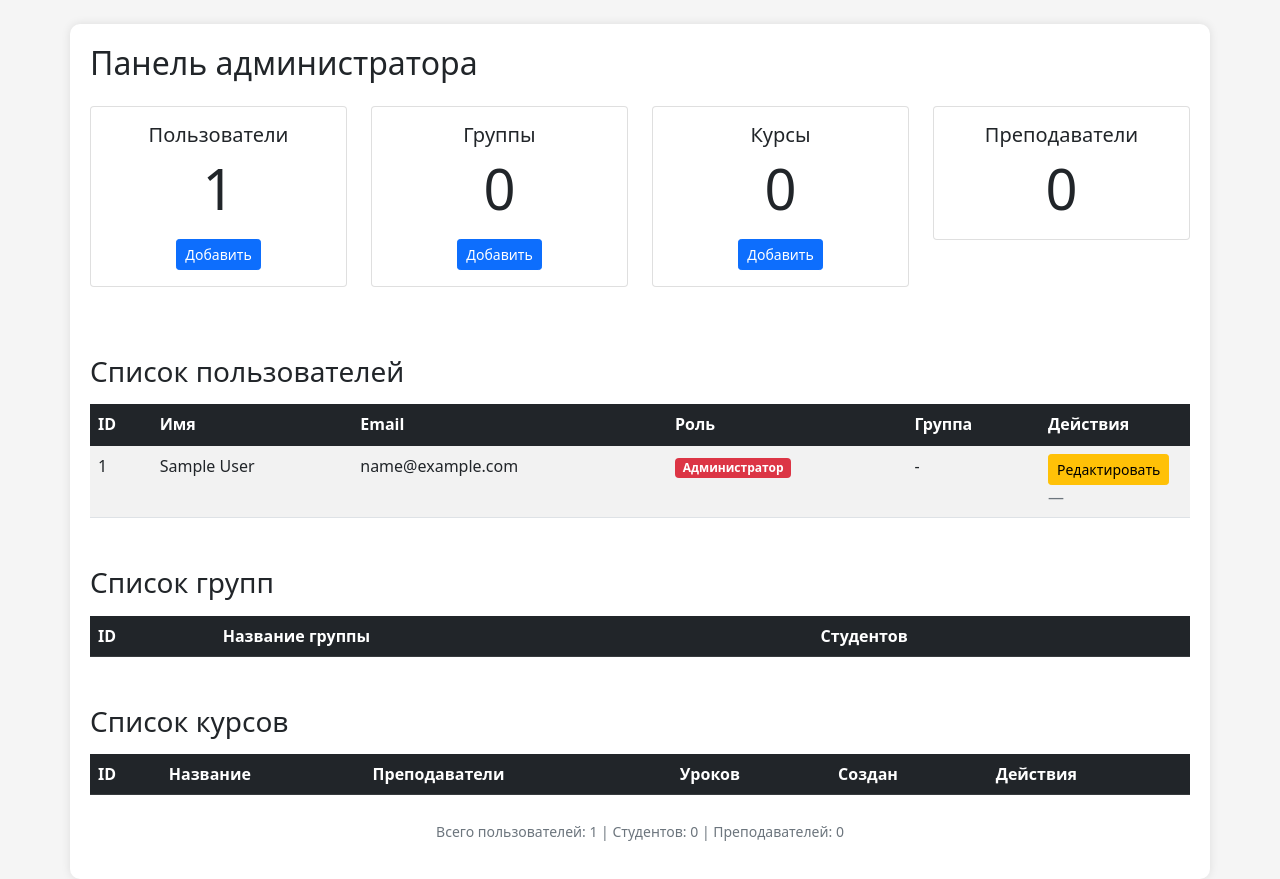
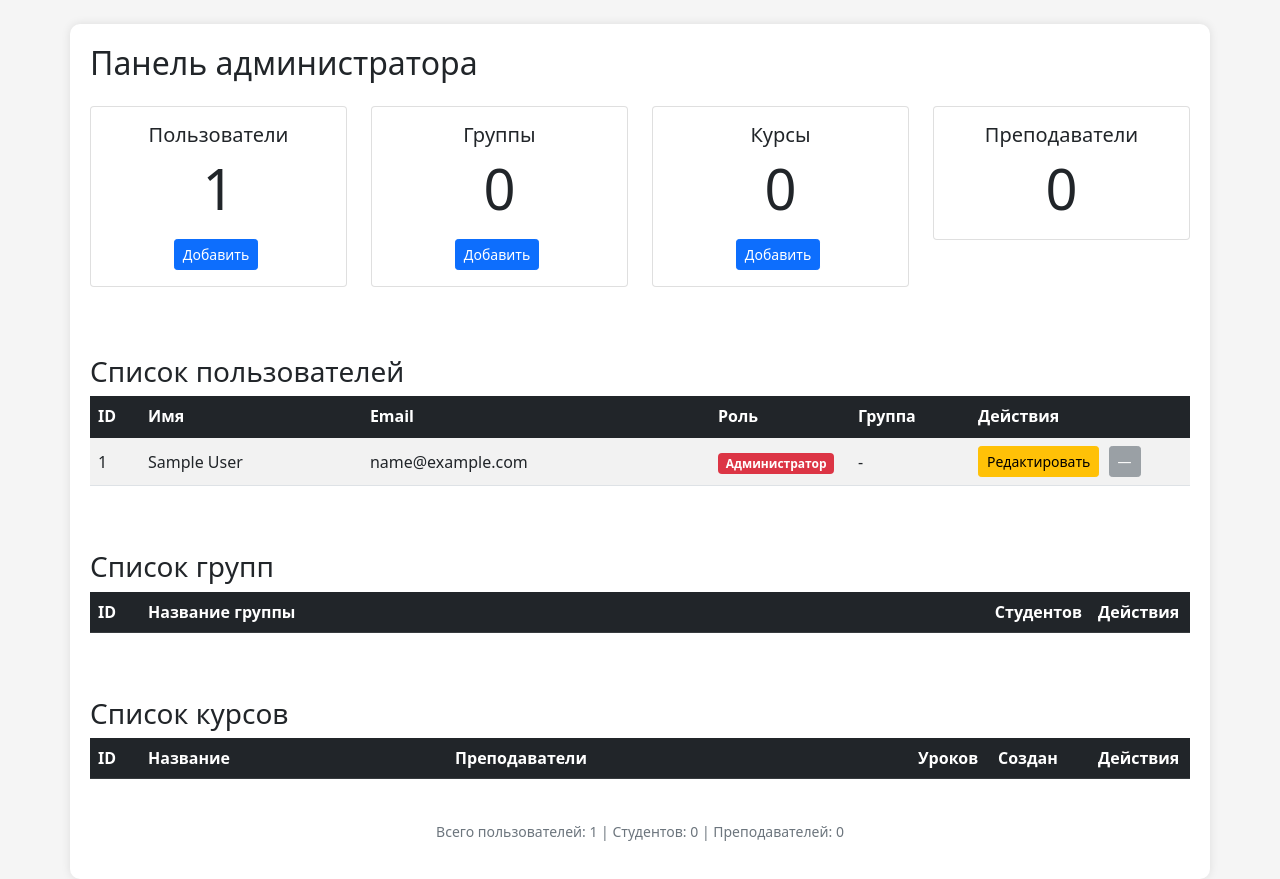
Before and after one commit to nw248/DWWIP, a Flask app: page /admin in a window 1280 px wide. Shown: the part 56-935 px from the top of the page. Run offline with Flask 3, Linux system fonts and the light colour scheme; the visitor is signed in with stand-in values (Sample User, id 1); data comes from the database, SQL or seed files in the repository; data that the repository does not hold is empty; some libraries are stand-ins or nearby versions.

Commit message:
добавлены стили и кнопка удалить группу у админа

```diff
--- a/app.py
+++ b/app.py
@@ -443,6 +443,32 @@ def course_group(course_id, group_id):
     students = User.query.filter_by(group_id=group.id, role='student').all()
 
     return render_template('course_group.html', course=course, group=group, lessons=lessons, students=students)
+
+@app.route('/admin/delete_group/<int:group_id>', methods=['POST'])
+@login_required
+def delete_group(group_id):
+    if current_user.role != 'admin':
+        flash('Доступ запрещен', 'danger')
+        return redirect(url_for('index'))
+
+    group = Group.query.get_or_404(group_id)
+    group_name = group.name
+
+    # У всех студентов этой группы сбрасываем group_id
+    for student in group.students:
+        student.group_id = None
+
+    # Удаляем связи группы с уроками (через модель GroupLesson)
+    GroupLesson.query.filter_by(group_id=group_id).delete()
+
+    # Удаляем связи группы с курсами (через таблицу group_course)
+    db.session.execute(group_course.delete().where(group_course.c.group_id == group_id))
+
+    db.session.delete(group)
+    db.session.commit()
+
+    flash(f'Группа "{group_name}" удалена', 'success')
+    return redirect(url_for('admin_dashboard'))
 
 @app.route('/course/<int:course_id>/group/<int:group_id>/add_lesson', methods=['GET', 'POST'])
 @login_required
--- /dev/null
+++ b/static/css/style.css
@@ -0,0 +1,71 @@
+/* Основные стили */
+body {
+    background-color: #f5f5f5;
+}
+
+.container {
+    background-color: white;
+    border-radius: 10px;
+    padding: 20px;
+    box-shadow: 0 0 10px rgba(0,0,0,0.1);
+    min-height: 500px;
+}
+
+/* Карточки */
+.card {
+    margin-bottom: 20px;
+    transition: transform 0.2s;
+}
+.card:hover {
+    transform: translateY(-2px);
+    box-shadow: 0 4px 15px rgba(0,0,0,0.1);
+}
+
+/* Карточки статистики в админ-панели */
+.card.text-center {
+    transition: all 0.2s;
+}
+.card.text-center:hover {
+    transform: translateY(-3px);
+}
+
+/* Таблицы */
+.table-hover tbody tr:hover {
+    background-color: rgba(13, 110, 253, 0.05);
+}
+
+/* Кнопки в таблицах */
+.btn-sm {
+    margin-right: 5px;
+}
+
+/* Сообщения (flash) */
+.alert {
+    margin-top: 10px;
+}
+
+/* Бейджи ролей */
+.badge.bg-danger {
+    background-color: #dc3545 !important;
+}
+.badge.bg-primary {
+    background-color: #0d6efd !important;
+}
+.badge.bg-success {
+    background-color: #198754 !important;
+}
+
+/* Модальные окна */
+.modal-header.bg-danger, .modal-header.bg-warning, .modal-header.bg-primary {
+    color: white;
+}
+
+/* Формы */
+.form-label {
+    font-weight: 500;
+}
+
+/* Навигация */
+.navbar {
+    margin-bottom: 20px;
+}
--- a/templates/admin_dashboard.html
+++ b/templates/admin_dashboard.html
@@ -42,15 +42,16 @@
 </div>
 
 <h3 class="mt-5">Список пользователей</h3>
-<table class="table table-striped table-hover mt-3">
+<div class="table-responsive">
+    <table class="table table-striped table-hover align-middle">
         <thead class="table-dark">
             <tr>
-            <th>ID</th>
+                <th style="width: 50px">ID</th>
                 <th>Имя</th>
                 <th>Email</th>
-            <th>Роль</th>
-            <th>Группа</th>
-            <th style="width: 150px">Действия</th>
+                <th style="width: 140px">Роль</th>
+                <th style="width: 120px">Группа</th>
+                <th style="width: 220px">Действия</th>
             </tr>
         </thead>
         <tbody>
@@ -69,26 +70,33 @@
                     {% endif %}
                 </td>
                 <td>{{ user.group.name if user.group else '-' }}</td>
-            <td>
-                <a href="{{ url_for('edit_user', user_id=user.id) }}" class="btn btn-sm btn-warning">Редактировать</a>
+                <td style="white-space: nowrap;">
+                    <form method="GET" action="{{ url_for('edit_user', user_id=user.id) }}" style="display:inline;">
+                        <button type="submit" class="btn btn-warning btn-sm">Редактировать</button>
+                    </form>
                     {% if user.role != 'admin' %}
-                    <a href="{{ url_for('delete_user', user_id=user.id) }}" class="btn btn-sm btn-danger" onclick="return confirm('Удалить пользователя {{ user.name }}?')">Удалить</a>
+                    <form method="GET" action="{{ url_for('delete_user', user_id=user.id) }}" style="display:inline;" onsubmit="return confirm('Удалить пользователя {{ user.name }}?')">
+                        <button type="submit" class="btn btn-danger btn-sm">Удалить</button>
+                    </form>
                     {% else %}
-                    <span class="text-muted">—</span>
+                    <button class="btn btn-secondary btn-sm" disabled>—</button>
                     {% endif %}
                 </td>
             </tr>
             {% endfor %}
         </tbody>
     </table>
+</div>
 
 <h3 class="mt-5">Список групп</h3>
-<table class="table table-striped table-hover mt-3">
+<div class="table-responsive">
+    <table class="table table-striped table-hover align-middle">
         <thead class="table-dark">
             <tr>
-            <th>ID</th>
+                <th style="width: 50px">ID</th>
                 <th>Название группы</th>
-            <th>Студентов</th>
+                <th style="width: 100px">Студентов</th>
+                <th style="width: 100px">Действия</th>
             </tr>
         </thead>
         <tbody>
@@ -97,21 +105,29 @@
                 <td>{{ group.id }}</td>
                 <td>{{ group.name }}</td>
                 <td>{{ group.students|length }}</td>
+                <td>
+                    <form method="POST" action="{{ url_for('delete_group', group_id=group.id) }}"
+                          onsubmit="return confirm('Удалить группу {{ group.name }}?')" style="display:inline;">
+                        <button type="submit" class="btn btn-sm btn-danger">Удалить</button>
+                    </form>
+                </td>
             </tr>
             {% endfor %}
         </tbody>
     </table>
+</div>
 
 <h3 class="mt-5">Список курсов</h3>
-<table class="table table-striped table-hover mt-3">
+<div class="table-responsive">
+    <table class="table table-striped table-hover align-middle">
         <thead class="table-dark">
             <tr>
-            <th>ID</th>
+                <th style="width: 50px">ID</th>
                 <th>Название</th>
                 <th>Преподаватели</th>
-            <th>Уроков</th>
-            <th>Создан</th>
-            <th>Действия</th>
+                <th style="width: 80px">Уроков</th>
+                <th style="width: 100px">Создан</th>
+                <th style="width: 100px">Действия</th>
             </tr>
         </thead>
         <tbody>
@@ -130,7 +146,7 @@
                 <td>{{ course.created_at.strftime('%d.%m.%Y') if course.created_at else '-' }}</td>
                 <td>
                     <form method="POST" action="{{ url_for('delete_course', course_id=course.id) }}"
-                      onsubmit="return confirm('Удалить курс {{ course.title }}? Все уроки и ответы студентов будут удалены!');">
+                          onsubmit="return confirm('Удалить курс {{ course.title }}?')" style="display:inline;">
                         <button type="submit" class="btn btn-sm btn-danger">Удалить</button>
                     </form>
                 </td>
@@ -138,6 +154,7 @@
             {% endfor %}
         </tbody>
     </table>
+</div>
 
 <p class="text-muted mt-4 text-center">
     <small>Всего пользователей: {{ users|length }} | Студентов: {{ users|selectattr('role', 'equalto', 'student')|list|length }} | Преподавателей: {{ users|selectattr('role', 'equalto', 'teacher')|list|length }}</small>
--- a/templates/base.html
+++ b/templates/base.html
@@ -4,30 +4,13 @@
     <meta charset="UTF-8">
     <meta name="viewport" content="width=device-width, initial-scale=1.0">
     <title>Система дистанционного обучения</title>
+
+    <!-- Bootstrap 5 CSS -->
     <link href="https://cdn.jsdelivr.net/npm/bootstrap@5.1.3/dist/css/bootstrap.min.css" rel="stylesheet">
-    <style>
-        body {
-            background-color: #f5f5f5;
-        }
-        .navbar {
-            margin-bottom: 20px;
-        }
-        .container {
-            background-color: white;
-            border-radius: 10px;
-            padding: 20px;
-            box-shadow: 0 0 10px rgba(0,0,0,0.1);
-            min-height: 500px;
-        }
-        .card {
-            margin-bottom: 20px;
-        }
-        .alert {
-            margin-top: 10px;
-        }
-    </style>
     <!-- Bootstrap Icons -->
     <link rel="stylesheet" href="https://cdn.jsdelivr.net/npm/bootstrap-icons@1.11.3/font/bootstrap-icons.min.css">
+    <!-- Локальный CSS -->
+    <link rel="stylesheet" href="{{ url_for('static', filename='css/style.css') }}">
 </head>
 <body>
     <nav class="navbar navbar-expand-lg navbar-dark bg-primary">
@@ -66,6 +49,7 @@
         {% block content %}{% endblock %}
     </div>
 
+    <!-- Bootstrap JS -->
     <script src="https://cdn.jsdelivr.net/npm/bootstrap@5.1.3/dist/js/bootstrap.bundle.min.js"></script>
 </body>
 </html>
```
Also changed, not shown: 1 other file. Lines whose indentation alone changed are shown as unchanged.
